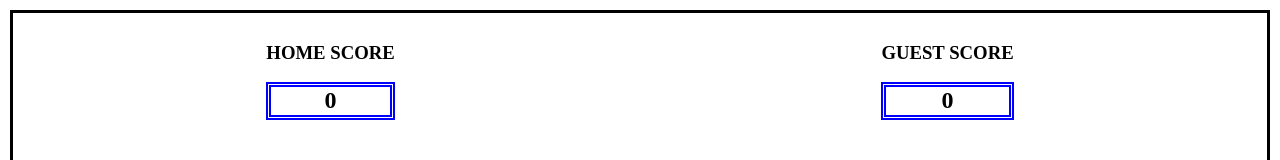
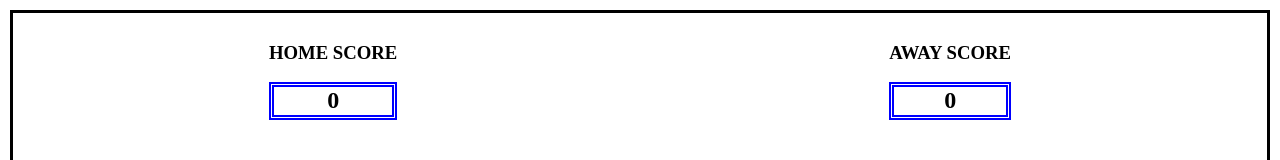
Before and after one commit to harshalatstarspace/score-v1.0, a website built with Vite: page index.html in a window 1280 px wide. Shown: the top 160 px of the page. Built offline with nearby package versions, Linux system fonts and the light colour scheme.

Commit message:
update guest to away
guest to away

```diff
--- a/index.html
+++ b/index.html
@@ -10,7 +10,7 @@
                 <h2 id="homeScoreNumHTMl" class="homeScoreNumHTMl">0</h2>
             </div>
             <div>
-                <h3>GUEST SCORE</h3>
+                <h3>AWAY SCORE</h3>
                 <h2 id="guestScoreNumHTMl" class="guestScoreNumHTMl">0</h2>
             </div>
         </div>
```
